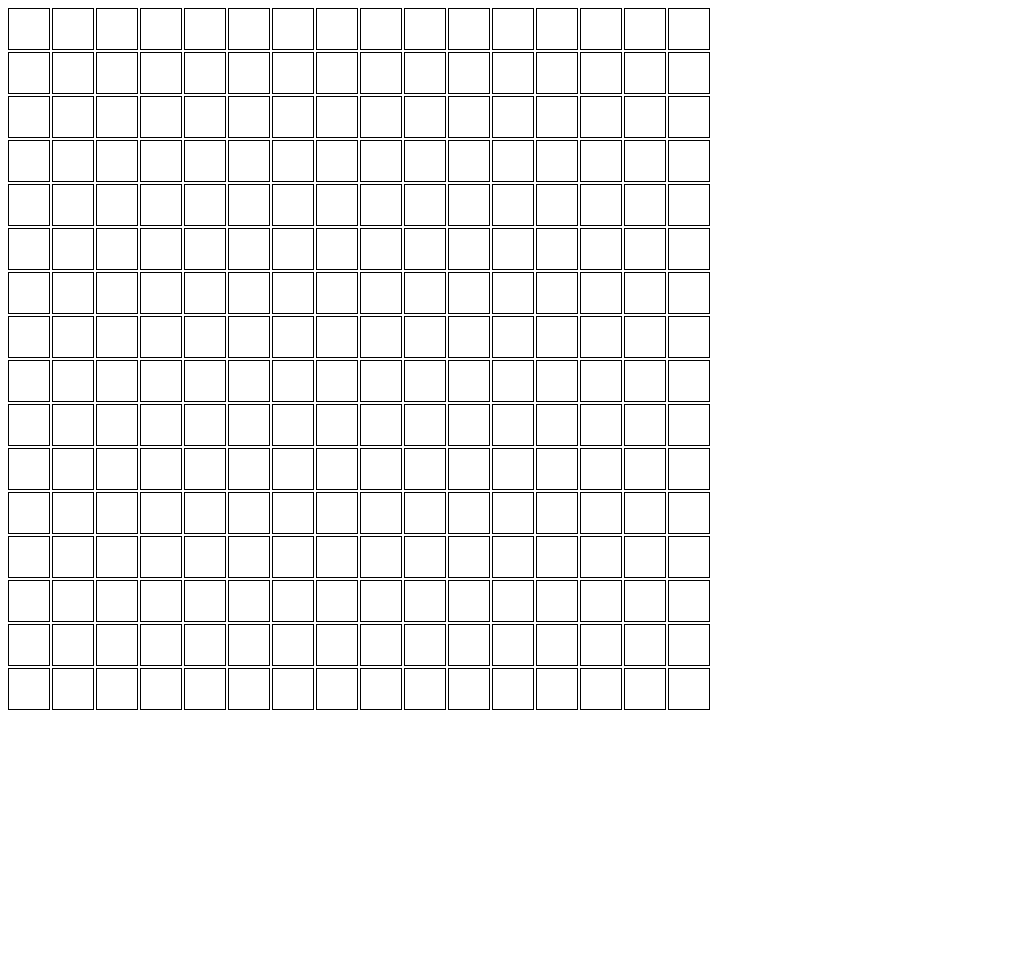
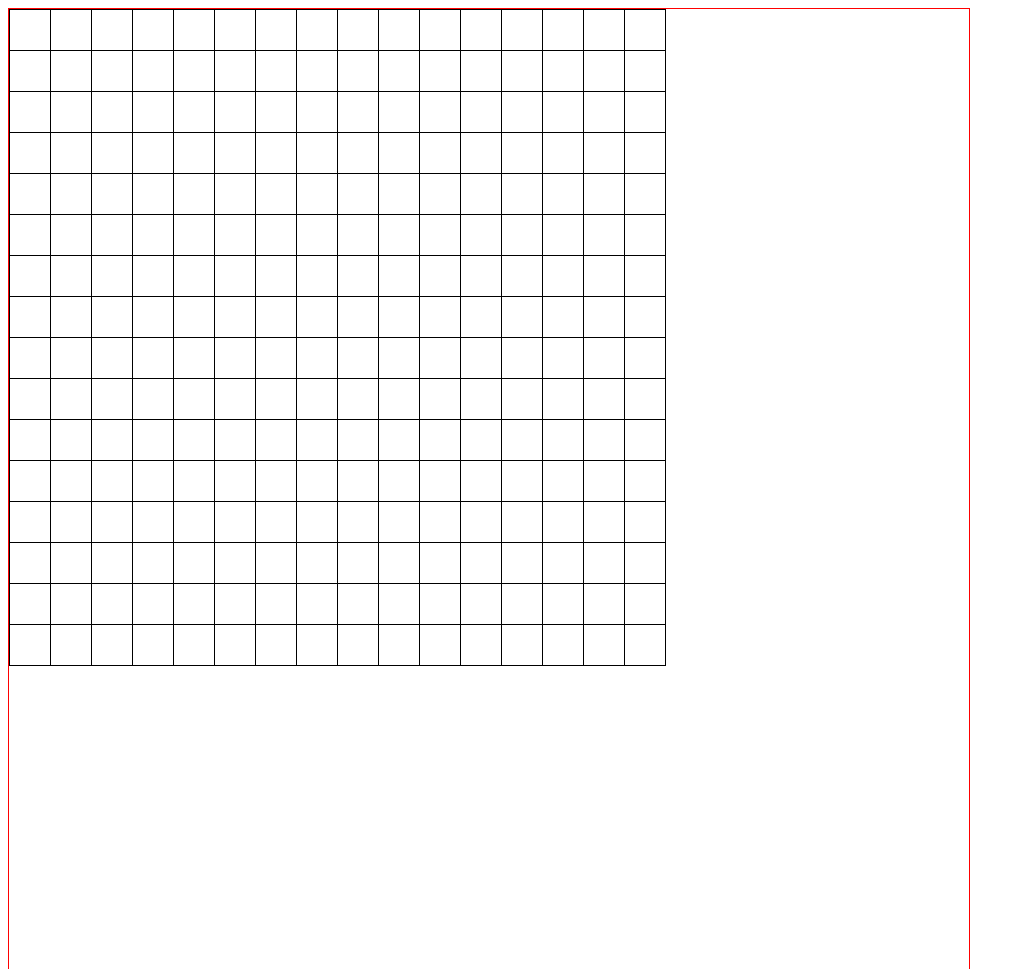
Before and after one commit to johann219/etch-a-sketch, a plain HTML site: page index.html in a window 1280 px wide. Shown: the top 969 px of the page, without its empty margins (0-1025 px from the left). Before the commit the page ends 800 px from the top, so only its background shows below. Drawn offline with Linux system fonts and the light colour scheme.

Commit message:
Create two more classes to avoid double borders

```diff
--- a/script.js
+++ b/script.js
@@ -1,16 +1,16 @@
 const container = document.querySelector(".container");
 
-for (let i = 0; i < 16; ++i) {
+let input = 16;
+
+for (let i = 0; i < input; ++i) {
   const row = document.createElement('div');
   row.className = "row";
 
-  for (let j = 0; j < 16; ++j) {
+  for (let j = 0; j < input; ++j) {
     const rowElement = document.createElement('div');
-    // rowElement.style.width = "40px";
-    // rowElement.style.height = "40px";
-    // rowElement.style.border = "1px solid black";
     rowElement.className = "box";
-
+    if (j === input - 1) {rowElement.classList.add("last-column");}
+    if (i === input - 1) {rowElement.classList.add("last-row");}
     row.appendChild(rowElement);
   }
 
--- a/styles.css
+++ b/styles.css
@@ -1,16 +1,26 @@
 .container {
   display: flex;
   flex-direction: column;
-  gap: 2px;
+  width: 960px;
+  height: 960px;
+  border: 1px solid red;
 }
 
 .box {
   width: 40px;
   height: 40px;
-  border: 1px solid black;
+  border-left: 1px solid black;
+  border-top: 1px solid black;
+}
+
+.last-column {
+  border-right: 1px solid black;
+}
+
+.last-row {
+  border-bottom: 1px solid black;
 }
 
 .row {
   display: flex;
-  gap: 2px;
 }
```
